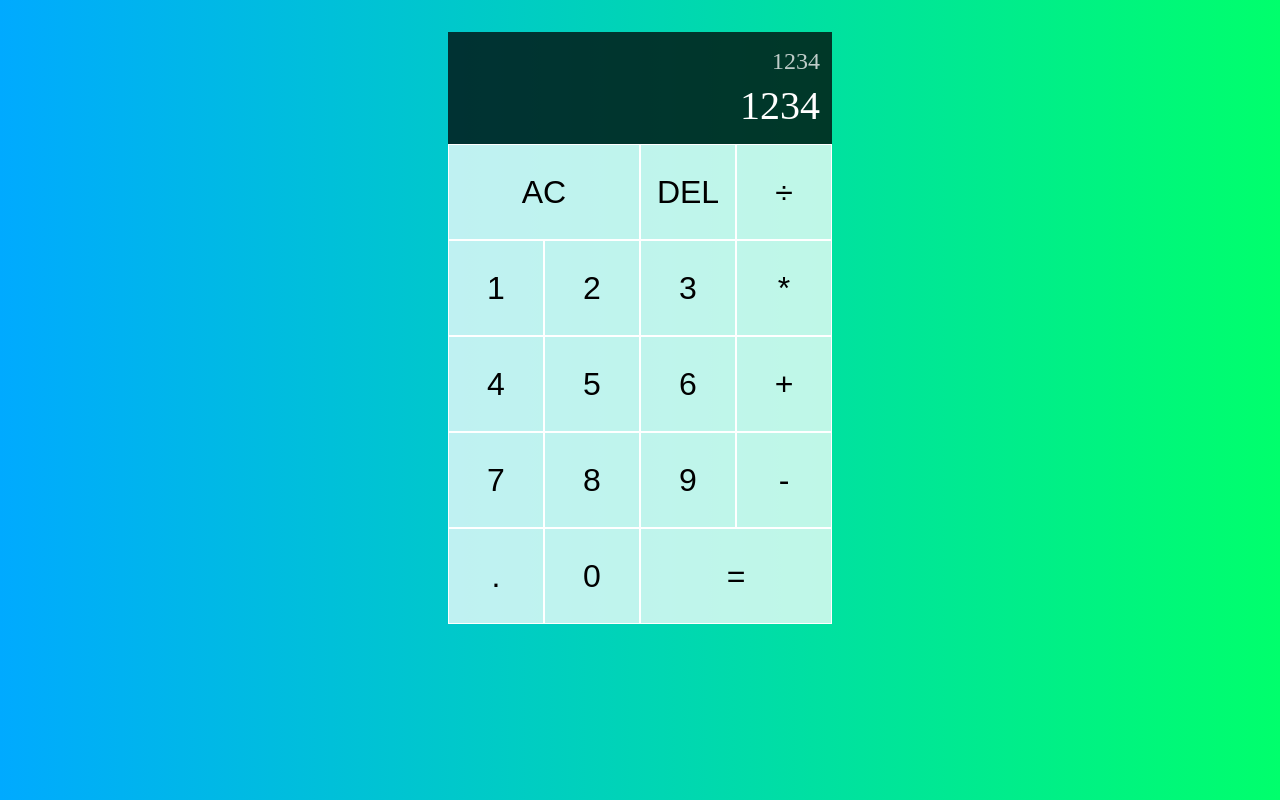
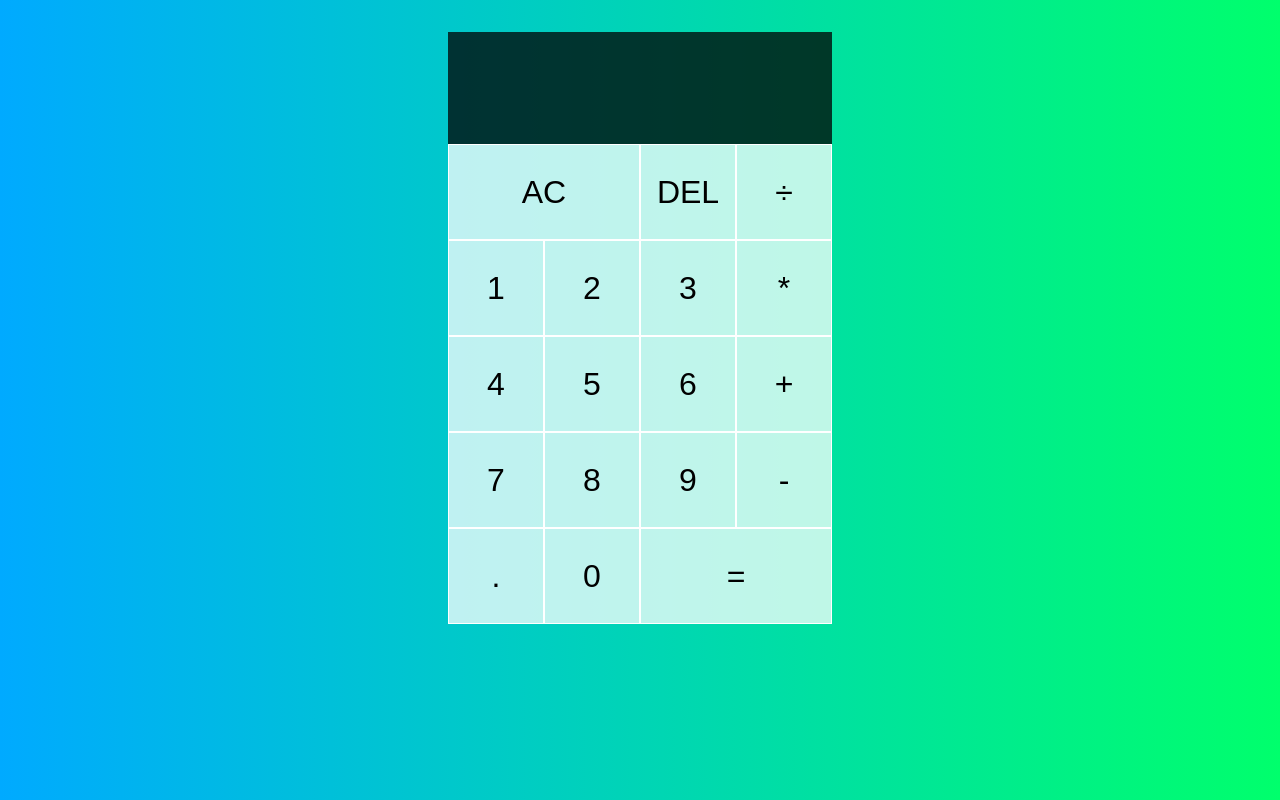
Before and after one commit to kanishkasd/reactCalculator, a React (Vite) app: page / in a window 1280 px wide. Built offline with nearby package versions, Linux system fonts and the light colour scheme.

Commit message:
did some logic related things using react reducer

```diff
--- a/src/App.jsx
+++ b/src/App.jsx
@@ -1,9 +1,26 @@
+import { useReducer } from "react";
+
+const ACTIONS = {
+  ADD_DIGIT: "add-digit",
+  DELETE_DIGIT: "delete-digit",
+  CLEAR: "clear",
+  CHOOSE_OPERATIONS: "choose-operation",
+};
+
+const reducer = (state, { type, payload }) => {};
+
 function App() {
+  const [{ currentOperand, previousOperand, operation }] = useReducer(
+    reducer,
+    {}
+  );
   return (
     <div className="calculator-grid">
       <div className="output">
-        <div className="previous-operand">1234</div>
-        <div className="current-operand">1234</div>
+        <div className="previous-operand">
+          {previousOperand} {operation}
+        </div>
+        <div className="current-operand">{currentOperand}</div>
       </div>
       <button className="span-two">AC</button>
 
```
